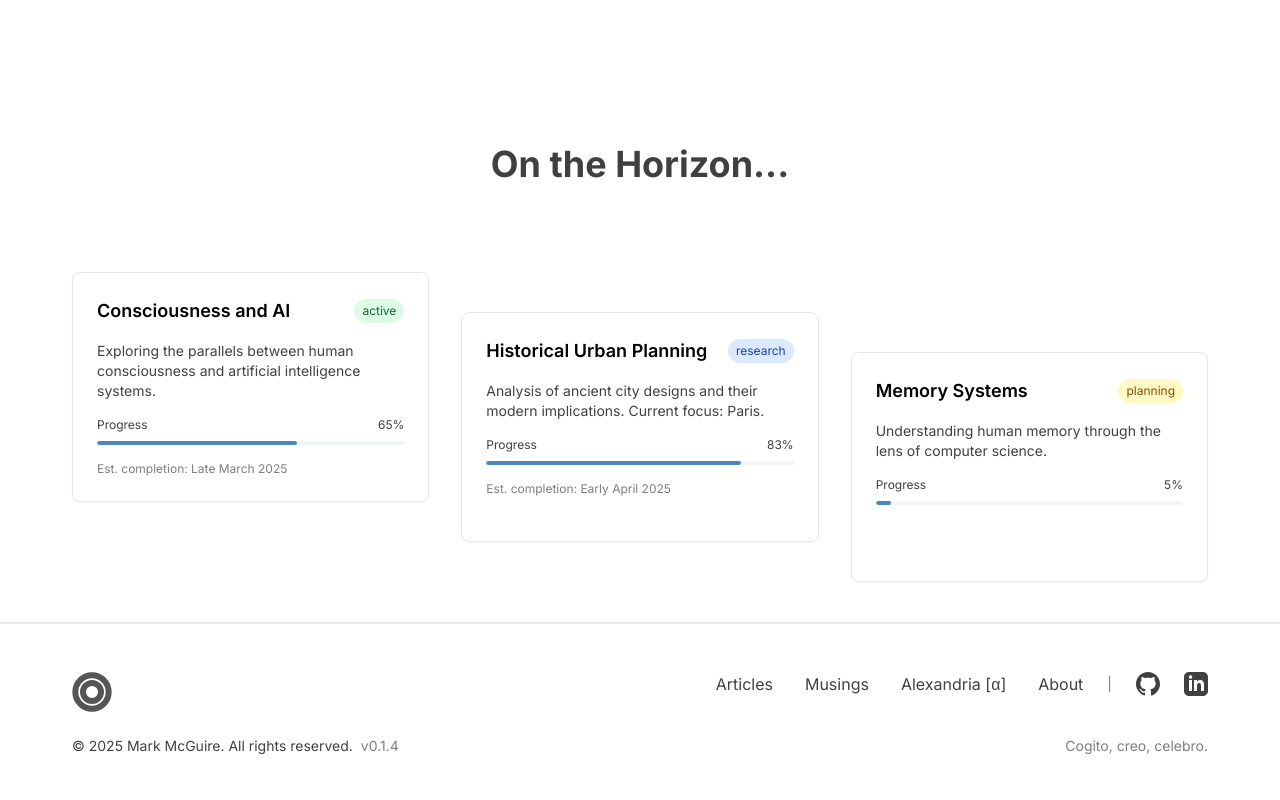
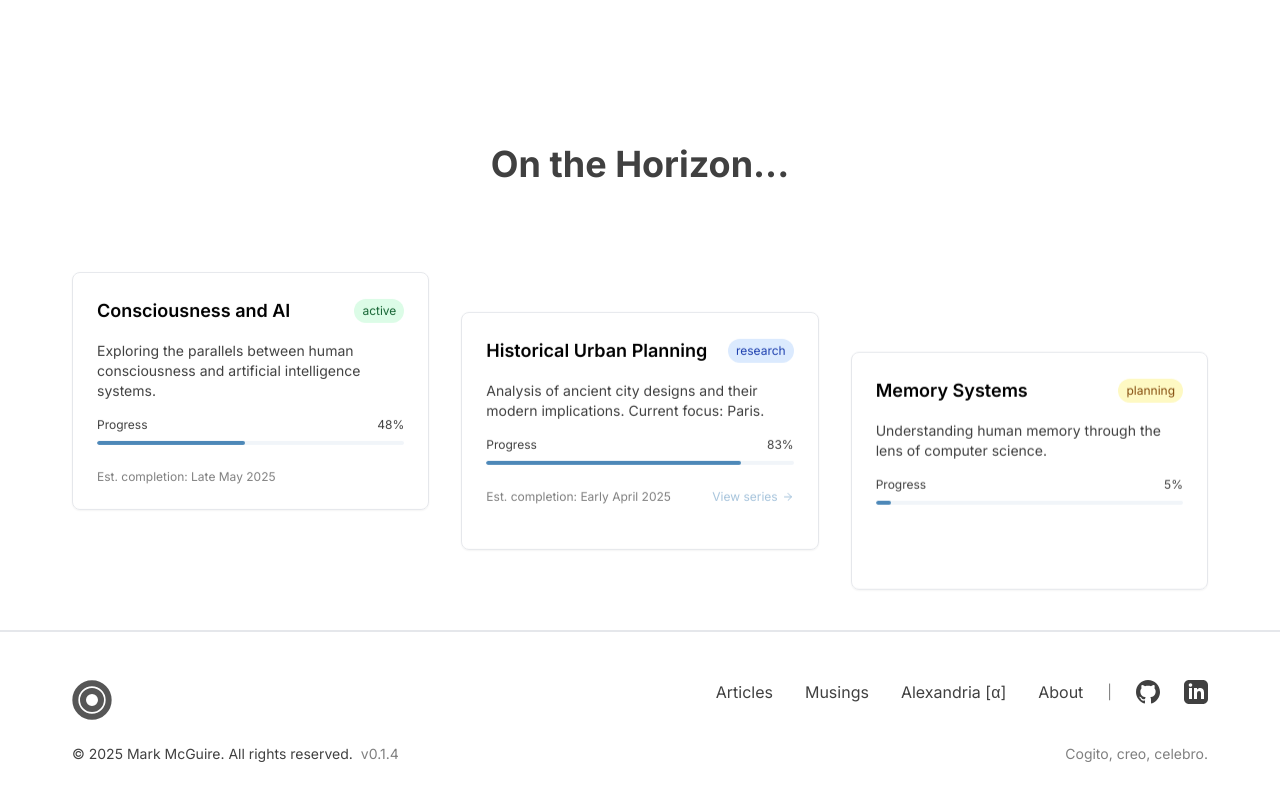
Before and after one commit to markmcguire011/Sentennial, a Next.js app: page / in a window 1280 px wide. Shown: the part 2172-2972 px from the top of the page. Built offline with nearby package versions, Linux system fonts and the light colour scheme.

Commit message:
feat: optional link to series and new styling for current-research cards

```diff
--- a/components/sections/current-research.tsx
+++ b/components/sections/current-research.tsx
@@ -2,12 +2,14 @@
 
 import { motion, useScroll, useTransform } from "framer-motion";
 import { useRef } from "react";
+import Link from "next/link";
 
 type ResearchTopic = {
   title: string;
   description: string;
   progress: number;
   status: "active" | "planning" | "research" | "writing";
+  link?: string;
   estimatedCompletion?: string;
 };
 
@@ -16,9 +18,9 @@ const topics: ResearchTopic[] = [
     title: "Consciousness and AI",
     description:
       "Exploring the parallels between human consciousness and artificial intelligence systems.",
-    progress: 65,
+    progress: 48,
     status: "active",
-    estimatedCompletion: "Late March 2025",
+    estimatedCompletion: "Late May 2025",
   },
   {
     title: "Historical Urban Planning",
@@ -26,6 +28,7 @@ const topics: ResearchTopic[] = [
       "Analysis of ancient city designs and their modern implications. Current focus: Paris.",
     progress: 83,
     status: "research",
+    link: "/series/urban-planning",
     estimatedCompletion: "Early April 2025",
   },
   {
@@ -90,8 +93,11 @@ function ResearchCard({
     <motion.div
       ref={cardRef}
       style={{ y, opacity }}
-      className="bg-white/80 backdrop-blur-sm rounded-lg border shadow-sm p-6 hover:shadow-md transition-shadow"
+      className="group bg-white/80 backdrop-blur-sm rounded-lg border shadow-sm p-6"
     >
+      {topic.link ? (
+        <Link href={topic.link} className="block absolute inset-0 z-10 group-hover:shadow-md transition-shadow rounded-lg" />
+      ) : null}
       <div className="flex items-center justify-between mb-4">
         <h3 className="font-semibold text-lg">{topic.title}</h3>
         <span
@@ -122,11 +128,33 @@ function ResearchCard({
             className="h-full bg-brand-color rounded-full"
           />
         </div>
-        {topic.estimatedCompletion && (
-          <div className="text-xs opacity-50 pt-2">
-            Est. completion: {topic.estimatedCompletion}
-          </div>
-        )}
+        <div className="flex justify-between items-center pt-2">
+          {topic.estimatedCompletion && (
+            <div className="text-xs opacity-50 pt-2">
+              Est. completion: {topic.estimatedCompletion}
+            </div>
+          )}
+          {topic.link && (
+            <div className="flex items-center gap-1 text-xs text-brand-color pt-2">
+              <Link className="opacity-50 font-underline group-hover:opacity-100" href={topic.link}>View series</Link>
+              <svg
+                xmlns="http://www.w3.org/2000/svg"
+                width="12"
+                height="12"
+                viewBox="0 0 24 24"
+                fill="none"
+                className="opacity-50 group-hover:opacity-100 group-hover:translate-x-[3px] transition-all"
+                stroke="currentColor"
+                strokeWidth="2"
+                strokeLinecap="round"
+                strokeLinejoin="round"
+              >
+                <path d="M5 12h14"></path>
+                <path d="m12 5 7 7-7 7"></path>
+              </svg>
+            </div>
+          )}
+        </div>
       </div>
     </motion.div>
   );
```
